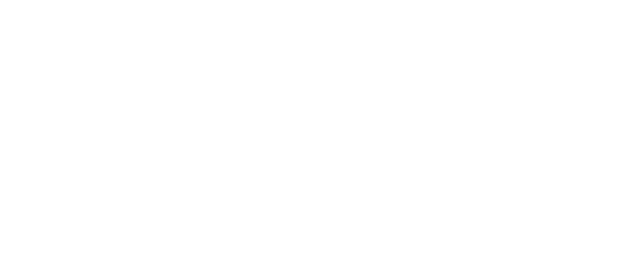
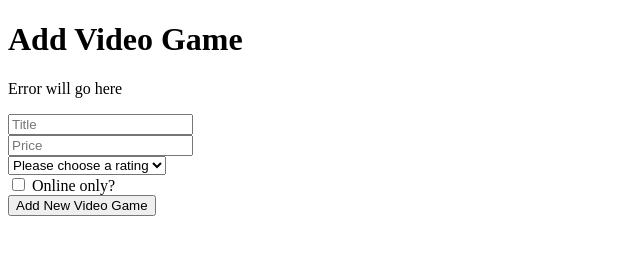
Before and after one commit to MitchellCodes/FormWithCustomClass, a plain HTML site: page index.html in a window 1280 px wide. Shown: the whole page, without its empty margins (0-640 px from the left). Drawn offline with Linux system fonts and the light colour scheme.

Commit message:
Created basic form

```diff
--- a/index.html
+++ b/index.html
@@ -8,5 +8,32 @@
 </head>
 <body>
 
+    <h1>Add Video Game</h1>
+
+    <div id="validation-summary">
+        <p>Error will go here</p>
+    </div>
+
+    <form>
+        <input id="title" placeholder="Title" type="text">
+        <br>
+
+        <input id="price" placeholder="Price" type="text">
+        <br>
+
+        <select name="rating" id="rating">
+            <option>Please choose a rating</option>
+            <option>E</option>
+            <option>T</option>
+            <option>M</option>
+        </select>
+        <br>
+
+        <input id="online" type="checkbox">
+        <label for="online">Online only?</label>
+        <br>
+
+        <input type="button" value="Add New Video Game">
+    </form>
 </body>
 </html>
```
